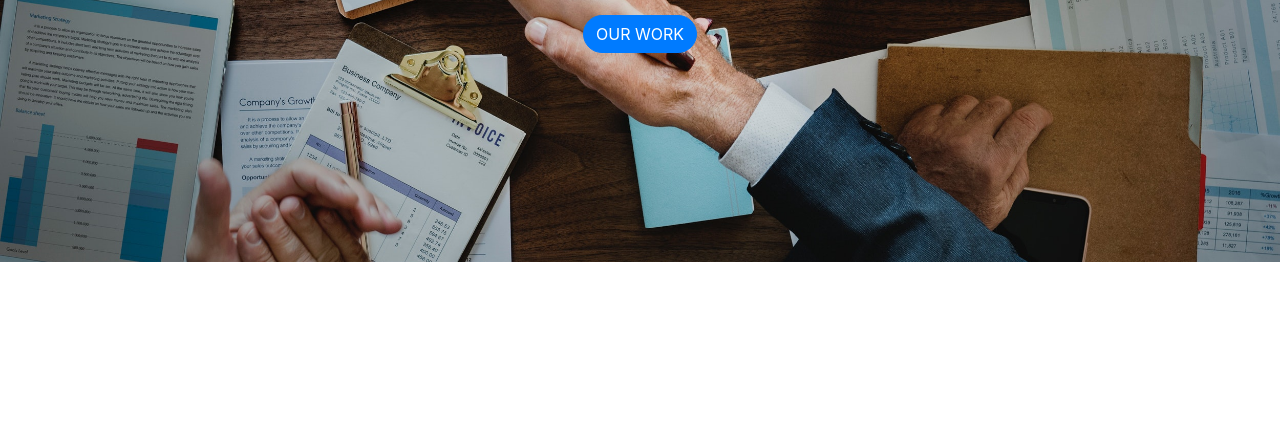
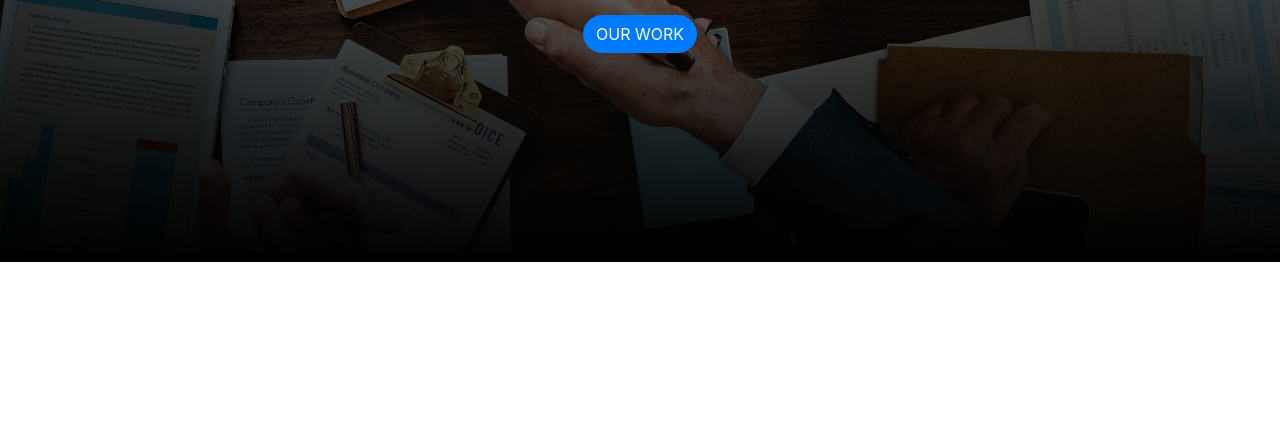
Before and after one commit to Ballsky26/bootstrap4-landing-page, a plain HTML site: page index.html in a window 1280 px wide. Shown: the part 377-800 px from the top of the page. Drawn offline with nearby package versions, Linux system fonts and the light colour scheme; a web font is replaced by a local one.

Commit message:
Update Jumbotron Gradient

```diff
--- a/css/style.css
+++ b/css/style.css
@@ -1,4 +1,9 @@
 /* Navbar */
+.navbar {
+    position: relative;
+    z-index: 1;
+}
+
 .navbar-brand {
     font-family: Viga;
     font-size: 32px;
@@ -16,6 +21,22 @@
     background-size: cover;
     height: 540px;
     text-align: center;
+    position: relative;
+}
+
+.jumbotron .container {
+    z-index: 1;
+    position: relative;
+}
+
+.jumbotron::after {
+    content: '';
+    display: block;
+    width: 100%;
+    height: 100%;
+    background-image: linear-gradient(to top, rgba(0, 0, 0, 1), rgba(0, 0, 0, 0));
+    position: absolute;
+    bottom: 0;
 }
 
 .jumbotron .display-4 {
```
